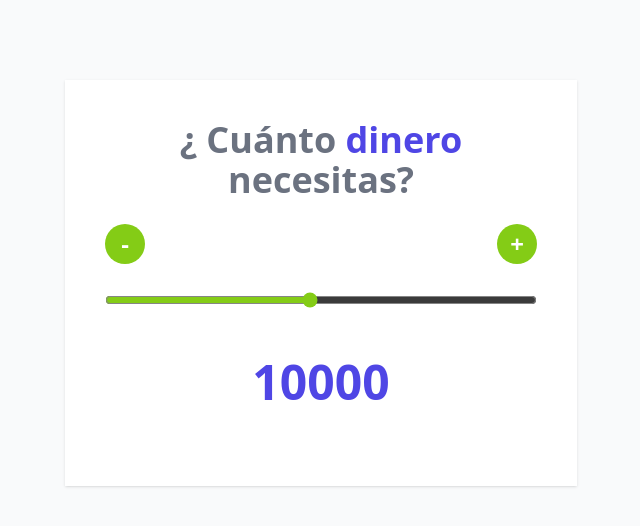
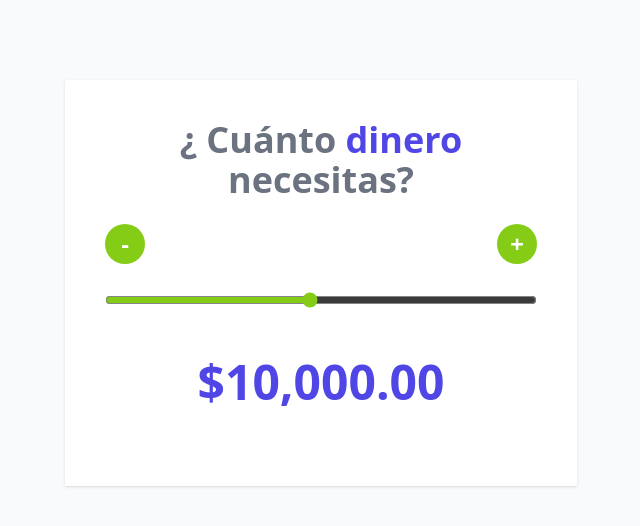
Before and after one commit to JPalacio3/Cotizador-Prestamos, a React (Vite) app: page / in a window 1280 px wide. Shown: the top 526 px of the page, without its empty margins (319-959 px from the left). Built offline with nearby package versions, Linux system fonts and the light colour scheme.

Commit message:
feat : incorporando formateador de dinero para las cantidades

```diff
--- a/src/App.jsx
+++ b/src/App.jsx
@@ -1,6 +1,7 @@
 import { useState } from 'react';
 import Header from "./components/Header";
 import Button from "./components/Button";
+import { formatearDinero } from './helpers'
 
 function App() {
 
@@ -18,7 +19,7 @@
     const valor = cantidad - STEP;
     setCantidad( valor );
     if ( valor < MIN ) {
-      alert( 'Cantidad NO válida' );
+      // alert( 'Cantidad NO válida' );
       setCantidad( MIN );
       return;
     }
@@ -28,7 +29,7 @@
     const valor = cantidad + STEP;
     setCantidad( valor );
     if ( valor > MAX ) {
-      alert( 'Cantidad NO válida' );
+      // alert( 'Cantidad NO válida' );
       setCantidad( MAX );
       return;
     }
@@ -47,9 +48,7 @@
         <Button
           operador='+'
           fn={handleClickIncremento}
-
         />
-
       </div>
 
       <input
@@ -63,7 +62,7 @@
       />
 
       <p className='text-center my-10 text-5xl font-extrabold text-indigo-600'>
-        {cantidad}
+        {formatearDinero( cantidad )}
       </p>
     </div>
   )
--- /dev/null
+++ b/src/helpers/index.js
@@ -0,0 +1,13 @@
+
+// Función encargade de formatar la cantidad en dinero
+const formatearDinero = ( valor ) => {
+    const formatter = new Intl.NumberFormat( 'en-US', {
+        style: 'currency',
+        currency: 'USD'
+    } );
+    return formatter.format( valor );
+}
+
+export {
+    formatearDinero
+}
```
